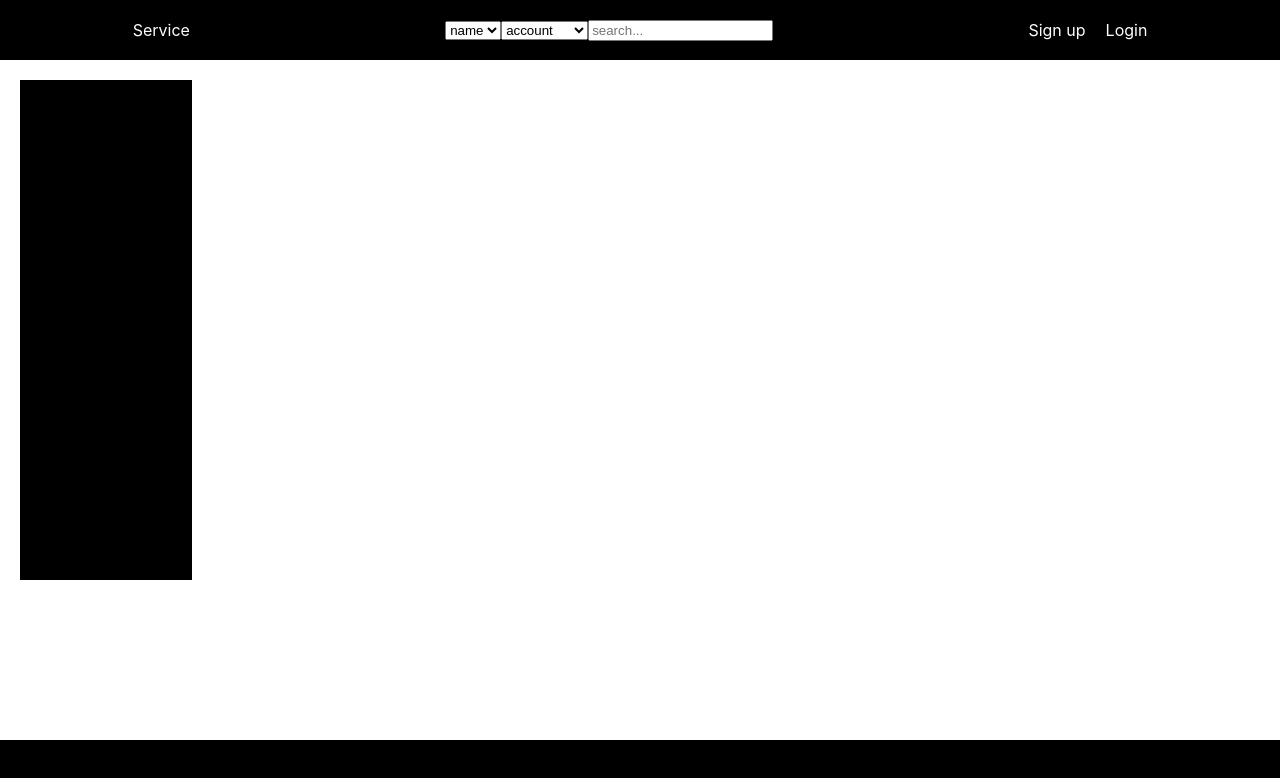
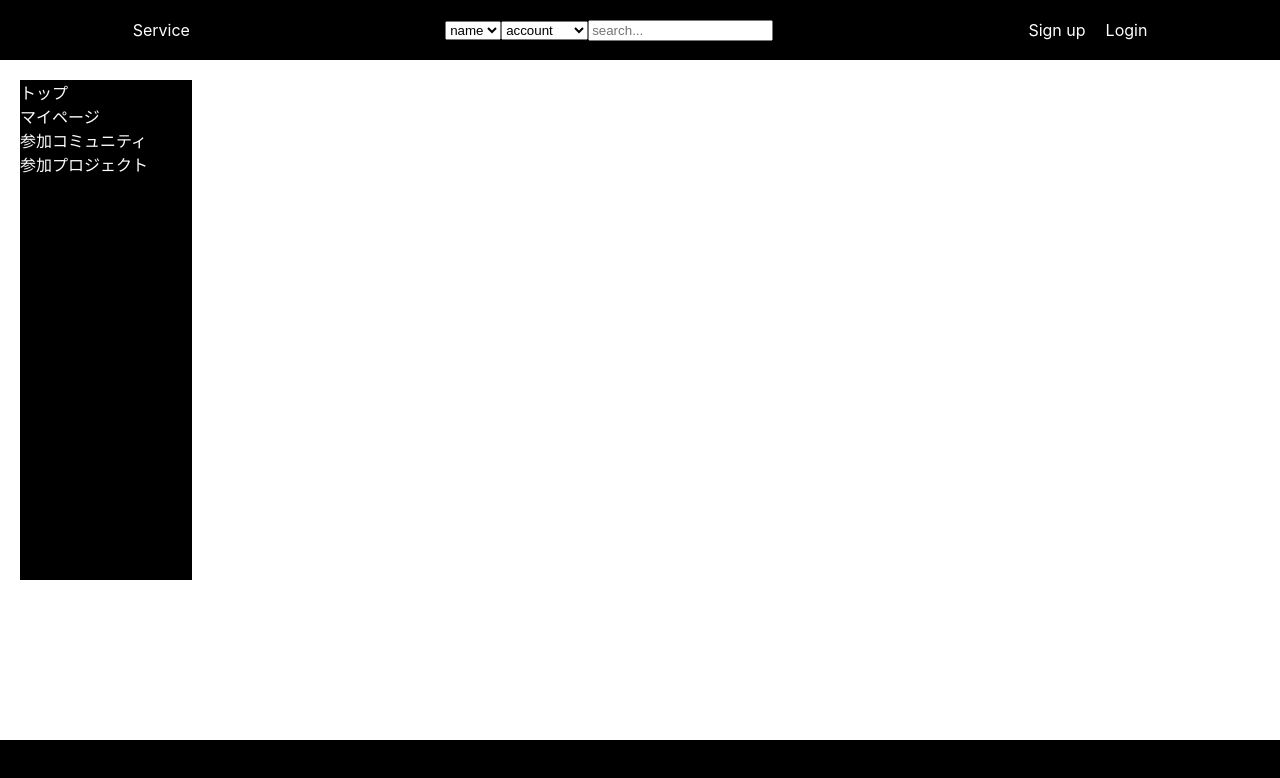
Before and after one commit to takaaki12353491/service-front, a React (Create React App) app: page / in a window 1280 px wide. Shown: the top 778 px of the page. Built offline with nearby package versions, Linux system fonts and the light colour scheme; no server answers.

Commit message:
Add Link to SideMenu

```diff
--- a/src/components/atoms/Link.tsx
+++ b/src/components/atoms/Link.tsx
@@ -1,4 +1,5 @@
 import React from 'react'
+import styled from 'styled-components'
 
 export interface LinkProps {
   text: string
@@ -7,9 +8,17 @@ export interface LinkProps {
 }
 export const Link: React.FC<LinkProps> = (props) => {
   return (
-    <a {...props}>
+    <A {...props}>
       {props.text}
-    </a>
+    </A>
   )
 }
 export default Link
+
+const A = styled.a`
+  color: white;
+  text-decoration: none;
+  &:hover {
+    color: gray;
+  }
+`
--- a/src/components/organisms/Header.tsx
+++ b/src/components/organisms/Header.tsx
@@ -56,11 +56,6 @@ const Container = styled.header`
 
 const HeaderLink = styled(Link)`
   margin: 0 10px;
-  color: white;
-  text-decoration: none;
-  &:hover {
-    color: gray;
-  }
 `
 
 const Search = styled.div`
--- a/src/components/organisms/SideMenu.tsx
+++ b/src/components/organisms/SideMenu.tsx
@@ -1,16 +1,22 @@
 import React from 'react'
 import styled from 'styled-components'
+import { Link } from '../atoms'
 
 export const SideMenu: React.FC = () => {
   return (
     <Container>
-
+      <Link text='トップ' href=''/>
+      <Link text='マイページ' href=''/>
+      <Link text='参加コミュニティ' href=''/>
+      <Link text='参加プロジェクト' href=''/>
     </Container>
   )
 }
 export default SideMenu
 
 const Container = styled.div`
+  display: flex;
+  flex-direction: column;
   width: 200px;
   height: 500px;
   background: black;
```
